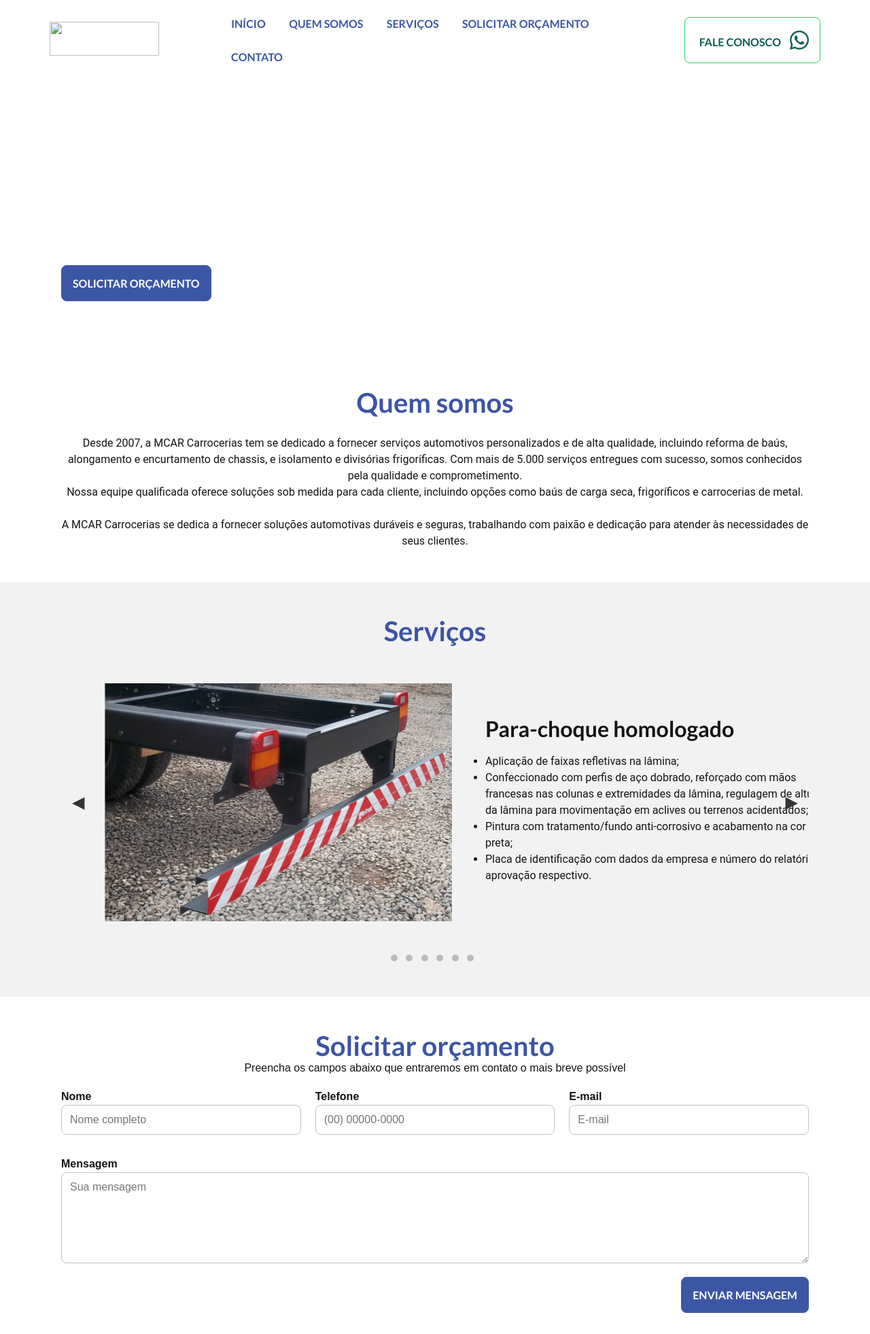
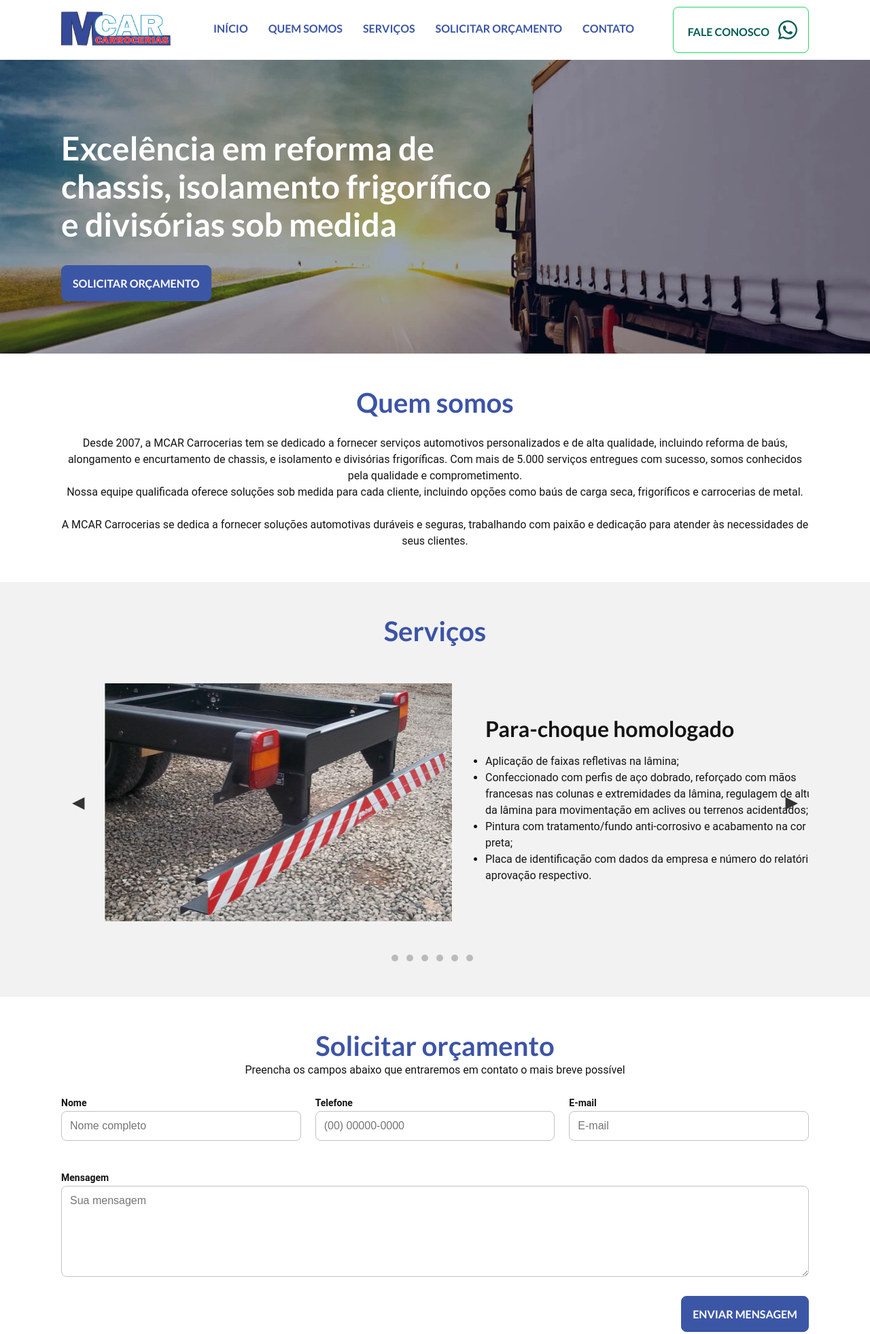
Before and after one commit to Dagna-Chagas/mcar-carrocerias, a plain HTML site: page mcar-carrocerias-main/index.html in a window 1280 px wide. Shown: the top 1962 px of the page at 68% size. Drawn offline with Linux system fonts and the light colour scheme.

Commit message:
Ajustes alinhamentos
+comentários nos códigos CSS (Dagna) e carrossel JS

```diff
--- a/mcar-carrocerias-main/index.html
+++ b/mcar-carrocerias-main/index.html
@@ -15,17 +15,16 @@
 
 <body>
     <!--Cabeçalho-->
-    <header>
         <!--Barra de Menu-->
-        <div class="barramenu">
-            <!--Logotipo Mcar-->
-            <div class="logo">
-                <img src="LOGO.png" width="161" height="50">
-            </div>
+        <header class="barramenu">
             <!--Menu-->
             <div class="menu">
                 <nav id="menu-h">
                     <ul>
+                        <li>
+                            <!--Logotipo Mcar-->
+                            <img class="logo" src="./img/LOGO.png" alt="Mcar Carrocerias" width="161" height="50">
+                        </li>
                         <li>
                             <a href="#frstimg">
                                 <strong>INÍCIO</strong>
@@ -61,8 +60,8 @@
                     <i class="fa-brands fa-whatsapp fa-2xl"></i>
                 </button>
             </div>
-        </div>
         </header>
+
     <!--Banner&Button-->
     <div Class="frstimg" id="frstimg">
         <!--Franse do Banner-->
@@ -85,8 +84,10 @@
             Desde 2007, a MCAR Carrocerias tem se dedicado a fornecer serviços automotivos personalizados e de alta
             qualidade, incluindo reforma de baús, alongamento e
             encurtamento de chassis, e isolamento e divisórias frigoríficas. Com mais de 5.000 serviços entregues com
-            sucesso, somos conhecidos pela qualidade e comprometimento.<br> Nossa equipe qualificada oferece soluções sob
-            medida para cada cliente, incluindo opções como baús de carga seca, frigoríficos e carrocerias de metal.<br><br>
+            sucesso, somos conhecidos pela qualidade e comprometimento.<br> Nossa equipe qualificada oferece soluções
+            sob
+            medida para cada cliente, incluindo opções como baús de carga seca, frigoríficos e carrocerias de
+            metal.<br><br>
             A MCAR Carrocerias se dedica a fornecer soluções automotivas duráveis e seguras, trabalhando com paixão e
             dedicação para atender às necessidades de seus clientes.
         </div>
@@ -103,27 +104,31 @@
                 <div class="gallery">
                     <div class="servico-1 item current-item">
                         <!--Imagens e descrição dos Serviços-->
-                         <img src="/img/servico-1.jpg" alt="Para-choque homologado" class="img-servicos-1">
+                        <img src="./img/servico-1.jpg" alt="Para-choque homologado" class="img-servicos-1">
                         <div class="txt-servicos">
                             <h4>Para-choque homologado</h4>
                             <ul>
                                 <li>Aplicação de faixas refletivas na lâmina;</li>
-                                <li>Confeccionado com perfis de aço dobrado, reforçado com mãos francesas nas colunas e extremidades da lâmina, regulagem de altura da lâmina para movimentação em aclives ou terrenos acidentados;</li>
+                                <li>Confeccionado com perfis de aço dobrado, reforçado com mãos francesas nas colunas e
+                                    extremidades da lâmina, regulagem de altura da lâmina para movimentação em aclives
+                                    ou terrenos acidentados;</li>
                                 <li>Pintura com tratamento/fundo anti-corrosivo e acabamento na cor preta;</li>
-                                <li>Placa de identificação com dados da empresa e número do relatório de aprovação respectivo.</li>
+                                <li>Placa de identificação com dados da empresa e número do relatório de aprovação
+                                    respectivo.</li>
                             </ul>
                         </div>
 
                     </div>
                     <div class="servico-2 item">
-                        <img src="/img/servico-2.jpg" alt="Báu Carga Seca" class="img-servicos-2">
+                        <img src="./img/servico-2.jpg" alt="Báu Carga Seca" class="img-servicos-2">
                         <div class="txt-servicos">
                             <h4>Báu Carga Seca</h4>
                             <ul>
                                 <li>Carga seca são fabricados com as laterais em chapa lisa ou corrugada</li>
                                 <li>Montada sobre a plataforma original do veículo e base em aço carbono</li>
                                 <li>Painéis laterais, frontal e teto em perfis de alumínio</li>
-                                    <li>Chapa externa das laterais, frontal e teto em alumínio ou aço lisa branca pré-pintada</li>
+                                <li>Chapa externa das laterais, frontal e teto em alumínio ou aço lisa branca
+                                    pré-pintada</li>
                                 <li>Quadro traseiro e lateral em aço montado com soldas MIG e pintura automotiva</li>
                                 <li>Portas traseiras de varão externo e porta lateral de varão interno</li>
                                 <li>Acabamento interno em perfil galvanizado nas colunas e travessas</li>
@@ -136,7 +141,7 @@
                         </div>
                     </div>
                     <div class="servico-3 item">
-                        <img src="/img/servico-3.JPG" alt="Carroceria de Metal" class="img-servicos-3">
+                        <img src="./img/servico-3.JPG" alt="Carroceria de Metal" class="img-servicos-3">
                         <div class="txt-servicos">
                             <h4>Carroceria de Metal</h4>
                             <ul>
@@ -154,7 +159,7 @@
                         </div>
                     </div>
                     <div class="servico-4 item">
-                        <img src="/img/servico-4.jpg" alt="Baú Sider lonado" class="img-servicos-4">
+                        <img src="./img/servico-4.jpg" alt="Baú Sider lonado" class="img-servicos-4">
                         <div class="txt-servicos">
                             <h4>Baú Sider lonado</h4>
                             <ul>
@@ -174,23 +179,28 @@
                         </div>
                     </div>
                     <div class="servico-5 item">
-                        <img src="/img/servico-5.jpg" alt="Alongamento e Encurtamento de Chassi" class="img-servicos-5">
+                        <img src="./img/servico-5.jpg" alt="Alongamento e Encurtamento de Chassi" class="img-servicos-5">
                         <div class="txt-servicos">
                             <h4>Alongamento e Encurtamento de Chassi</h4>
                             <ul>
-                                <li>Oferecemos aos clientes a oportunidade de contratar o serviço e o implemento em um só lugar, a nossa equipe é especializada, temos equipamentos de ponta para alongamento e encurtamento de chassis</li>
+                                <li>Oferecemos aos clientes a oportunidade de contratar o serviço e o implemento em um
+                                    só lugar, a nossa equipe é especializada, temos equipamentos de ponta para
+                                    alongamento e encurtamento de chassis</li>
                             </ul>
                         </div>
                     </div>
                     <div class="servico-6 item">
-                        <img src="/img/servico-6.jpg" alt="Baú frigorico" class="img-servicos-6">
+                        <img src="./img/servico-6.jpg" alt="Baú frigorico" class="img-servicos-6">
                         <div class="txt-servicos">
                             <h4>Baú frigorico</h4>
                             <ul>
-                                <li>Baús Frigoríficos são fabricados em fibra plástica com isolamento em PU de alta densidade com espessura de 100mm, desenvolvida para resfriados e congelados;</li>
-                                <li>Já contempla um aparelho de refrigeração, recomendado no transporte de produtos que necessitam de refrigeração controlada;</li>
+                                <li>Baús Frigoríficos são fabricados em fibra plástica com isolamento em PU de alta
+                                    densidade com espessura de 100mm, desenvolvida para resfriados e congelados;</li>
+                                <li>Já contempla um aparelho de refrigeração, recomendado no transporte de produtos que
+                                    necessitam de refrigeração controlada;</li>
                                 <li>Equipamento de Refrigeração de Placas Eutéticas;</li>
-                                <li>Compressor hermético de baixo consumo desenvolvido especialmente para transporte frigorífico(Não utiliza compressor no motor do veículo);</li>
+                                <li>Compressor hermético de baixo consumo desenvolvido especialmente para transporte
+                                    frigorífico(Não utiliza compressor no motor do veículo);</li>
                                 <li>Placa eutética em aço inox com solução eutética -33ºC;</li>
                                 <li>Equipamento monofásico 220V;</li>
                                 <li>Equipamento atende resfriados e congelados;</li>
@@ -251,7 +261,7 @@
             <div class="campo">
                 <br>
                 <label for="Mensagem"><strong>Mensagem</strong></label>
-                <textarea placeholder="Sua mensagem" rows="6" style="width: 100%" id="mensagem"
+                <textarea placeholder="Sua mensagem" rows="6" id="mensagem"
                     name="mensagem"></textarea>
             </div>
 
@@ -291,6 +301,8 @@
                 Desenvolvido por WebStec </p>
         </div>
     </footer>
+
+    <!-- Chamada do Javascript -->
     <script src="carousel.js"></script>
 </body>
 
--- a/mcar-carrocerias-main/style.css
+++ b/mcar-carrocerias-main/style.css
@@ -16,6 +16,10 @@ header{
     width: 100%;
 }
 /*Menu Alinhamento lateal*/
+#menu-h ul {
+    display: inline-flex;
+}
+
 #menu-h ul li{
     display: inline;
 }
@@ -41,14 +45,17 @@ header{
     position: fixed;
     width: 100%;
     background-color: rgb(255, 255, 255);
-    padding: 10px;
-    margin: 0 auto;
+    padding: 10px 90px;
     display: flex;
     align-items: center;
-    justify-content: center;
+    justify-content: space-between;
     z-index: 2;
 }
 /*Logo Ajuste Altura Largura*/
+.logo {
+    margin-right: 48px;
+}
+
 .logo img{
     width: 100%;
     height: 100%;
@@ -57,13 +64,9 @@ header{
 }
 /*Logo Whatsapp Largura & Clic area*/
 .logo,.whats{
-    width: 20%;
     cursor: pointer;
 }
 /*Menu Largura*/
-.menu{
-    width: 50%;
-}
 /*Button Whatsapp Cor Fonte Estilo Transição Clic area*/
 .whats button{
     padding: 16px;
@@ -74,6 +77,7 @@ header{
     display: inline-flex;
     align-items: flex-end;
     background-color: #FFFFFF;
+    white-space: nowrap;
 }
 /*Button Whatsapp Escrita Cor Font Decoration*/
 .whats button a{
@@ -93,7 +97,7 @@ header{
 }
 /*Banner Orçamento Tamanho Posição*/
 .frstimg {
-    background: url("banner-orcamento.webp");
+    background: url("./img/banner-orcamento.webp");
     height: 520px;
     background-position: center;
     background-repeat: no-repeat;
@@ -262,7 +266,7 @@ header{
 .body-carousel {
     display: flex;
     align-items: center;
-    position: relative; /* Adicionado para posicionar as setas corretamente */
+    position: relative;
     margin-top: 24px;
 }
 
@@ -322,18 +326,23 @@ header{
 }
 
 
+/* Dagna */
+
 
 /* Elementos com o ID "subtitulo" */
 #subtitulo {
+    /* Estilos de cor e fonte */
     color: #141414;
+    font-family: 'Roboto', sans-serif;
+    font-style: normal;
+    font-weight: 400;
+    font-size: 16px;
+    line-height: 24px;
 }
 
-#check {
-    display: block
-}
-
-/* Elementos de tag <forms>*/
-.row-flex {
+/* Elementos de tag <forms> */
+.inputs {
+    /* Estilos de layout */
     display: flex;
     flex-direction: row;
     align-items: flex-start;
@@ -341,81 +350,47 @@ header{
     width: 100%;
 }
 
-.inputs {
-    display: flex;
-    flex-direction: row;
-    align-items: flex-start;
-    gap: 21px;
-    width: 100%;
-}
-
-
-/* Elemento de tag <body> */
-body {
-    background-color: #ffffff;
-    font-family: sans-serif;
-    font-size: 1em;
-    color: #141414;
-    justify-content: center;
-}
-
 /* Elementos de tags <body>, <input>, <Select>, <textarea> e <button> */
 input,
 select,
 textarea,
 button {
+    /* Estilos de fonte e cor */
     font-family: sans-serif;
-    font-size: 1em;
+    font-size: 16px;
     color: #141414;
     border-radius: 5px;
 }
 
-/* Elementos de classe "grupo" nos estados das pseudoclasses "before" e "after" */
-.grupo:before,
-.grupo:after {
-    display: table;
-}
-
-/* Elementos de classe "grupo" no estado da pseudoclasse "after" */
-.grupo:after {
-    clear: both;
-}
-
 /* Elementos de classe "campo" */
 .campo {
-    margin-bottom: 1em;
+    /* Estilos de margem e largura */
+    margin-bottom: 24px;
     width: 100%;
-
 }
 
 /* Elementos de classe "campo" de tag <label> */
 .campo label {
-    margin-bottom: 0.2em;
+    /* Estilos de fonte e cor */
+    font-family: 'Roboto', sans-serif;
+    font-style: normal;
+    font-weight: 700;
+    font-size: 14px;
+    line-height: 24px;
     color: #141414;
-    display: flex;
 }
 
-/* Elementos de classe "campo" ou "grupo" de tag <fieldset> */
-fieldset.grupo .campo {
-    float: left;
-    margin-right: 1em;
-}
-
-
-/* Elementos de classe "campo" de tag <select> e <option>*/
-.campo select option {
-    padding-right: 1em;
-}
-
-/* Elemento de classe "campo" com tag <input>, <select> e <textarea> tocas com estado da pseudoclasse "focus"*/
+/* Elemento de classe "campo" com tag <input>, <select> e <textarea> tocas com estado da pseudoclasse "focus" */
 .campo input:focus,
 .campo select:focus,
 .campo textarea:focus {
+    /* Estilos de fundo */
     background: #E0E0F8;
 }
 
 /* Elemento de classe "botao" */
 .botao {
+    /* Estilos de fonte, cor e layout */
     font-size: 16px;
     background: #3C56A6;
     color: #ffffff;
@@ -429,21 +404,18 @@ fieldset.grupo .campo {
     font-weight: 700;
     font-size: 16px;
     line-height: 19px;
+    cursor: pointer;
 }
 
-.botao:hover{
+.botao:hover {
+    /* Estilos de hover */
     background: transparent;
     color: #3C56A6;
     border: 1px solid #3C56A6;
 }
 
-/* Elementos de classe botão e de tag <select> */
-.botao,
-select {
-    cursor: pointer;
-}
-
 .campo input {
+    /* Estilos de input */
     padding: 12px !important;
     border: 1px solid #C2C2C2;
     border-radius: 8px;
@@ -451,6 +423,7 @@ select {
 }
 
 .solicitar-orcamento {
+    /* Estilos de layout */
     display: flex;
     flex-direction: column;
     align-items: flex-start;
@@ -459,22 +432,27 @@ select {
 }
 
 .cabecario {
+    /* Estilos de largura e alinhamento */
     width: 100%;
     text-align: center;
 }
 
 form {
+    /* Estilos de largura */
     width: 100%;
 }
 
 textarea {
+    /* Estilos de textarea */
     padding: 12px;
     border: 1px solid #C2C2C2;
     border-radius: 8px;
+    width: 100%;
 }
 
 @media screen and (max-width: 992px) {
     .inputs {
+        /* Estilos de layout para telas menores */
         flex-direction: column;
     }
 }
@@ -483,6 +461,7 @@ textarea {
 
 /* Define um layout flexível para o conteúdo do rodapé */
 .footer .endereco {
+    /* Estilos de layout */
     display: flex;
     justify-content: space-evenly;
     margin: 1.5rem;
@@ -490,11 +469,13 @@ textarea {
 
 /* Define margem inferior para os parágrafos dentro do conteúdo do rodapé */
 .footer .contato {
+    /* Estilos de margem */
     margin-bottom: 1em;
 }
 
 /* Estilos para o elemento <footer> em geral */
 footer {
+    /* Estilos de alinhamento e margem */
     text-align: center;
     margin-bottom: 1em;
 }
@@ -502,32 +483,36 @@ footer {
 /* Ajusta os estilos dependendo do tamanho da tela e orientação do dispositivo */
 @media (max-width: 767px) {
     .footer .endereco {
+        /* Estilos de layout para telas menores */
         display: flex;
         flex-direction: column;
         font-size: 14px;
     }
 
     .footer {
+        /* Estilos de posicionamento */
         position: unset;
     }
 }
 
 @media (min-width: 768px) and (max-width: 1024px) {
-
     .footer .endereco,
     .footer {
+        /* Estilos de fonte para telas médias */
         font-size: 14px;
     }
 }
 
 @media (orientation: landscape) and (max-height: 500px) {
     .footer {
+        /* Estilos de posicionamento para orientação landscape */
         position: unset;
     }
 }
 
 /* Estilos para a linha horizontal dentro do rodapé */
 footer hr {
+    /* Estilos de layout e posicionamento */
     display: flex;
     flex-direction: row;
     justify-content: space-between;
@@ -542,6 +527,7 @@ footer hr {
 }
 
 .grupo-contato {
+    /* Estilos de layout */
     gap: 24px;
     width: 100%;
     padding: 48px 90px;
@@ -554,6 +540,7 @@ footer hr {
 
 /* Estilos para o conteúdo do rodapé */
 .footer-bottom {
+    /* Estilos de layout e cor */
     display: flex;
     justify-content: space-between;
     align-items: center;
@@ -565,18 +552,22 @@ footer hr {
 }
 
 .footer-bottom .developed-by {
+    /* Estilos de alinhamento de texto */
     text-align: right;
 }
 
 .txt-a-l {
+    /* Estilos de alinhamento de texto */
     text-align: left;
 }
 
 .m-b-16 {
+    /* Estilos de margem */
     margin-bottom: 16px;
 }
 
 .grupo-contato p {
+    /* Estilos de fonte */
     font-family: 'Roboto', sans-serif;
     font-style: normal;
     font-weight: 400;
@@ -585,6 +576,7 @@ footer hr {
 }
 
 .grupo-contato h4 {
+    /* Estilos de fonte */
     font-family: 'Lato', sans-serif;
     font-style: normal;
     font-weight: 700;
```
Also changed, not shown: mcar-carrocerias-main/carousel.js (+23 -0 lines), mcar-carrocerias-main/LOGO.png (added), mcar-carrocerias-main/Mcar3.png (added), mcar-carrocerias-main/banner-orcamento.webp (added), mcar-carrocerias-main/banner_slider_2.jpg (added), mcar-carrocerias-main/servico-1.jpg (added), mcar-carrocerias-main/servico-2.jpg (added), mcar-carrocerias-main/servico-3.JPG (added), mcar-carrocerias-main/servico-4.jpg (added), mcar-carrocerias-main/servico-5.jpg (added), mcar-carrocerias-main/servico-6.jpg (added). Lines whose indentation alone changed are shown as unchanged.
